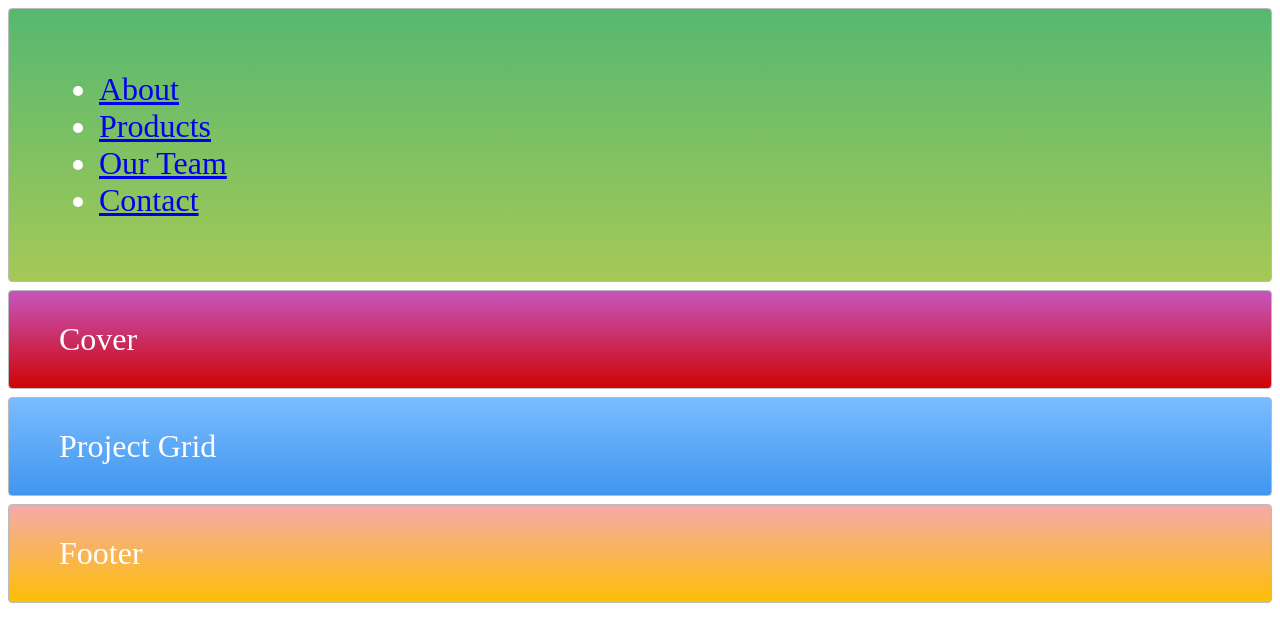
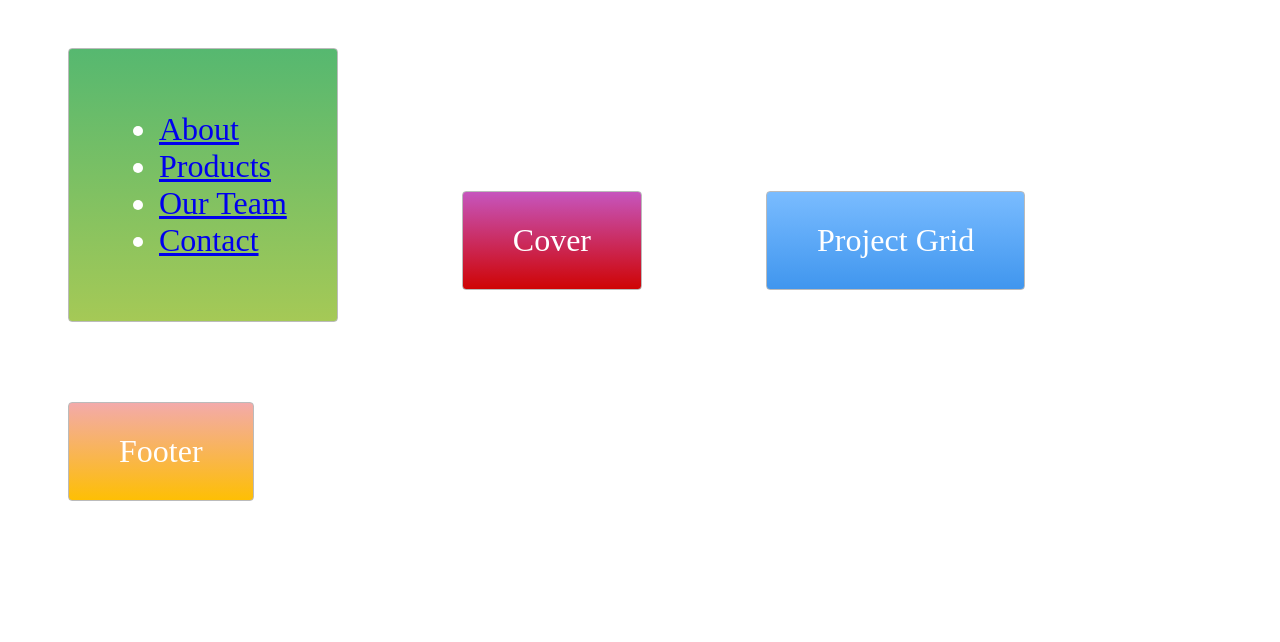
Before and after one commit to tonydc1997/CSS-Layout, a plain HTML site: page index.html in a window 1280 px wide. Drawn offline with Linux system fonts and the light colour scheme.

Commit message:
style: Start implementing styles
- Comment out .grid_container styles.

- Revert margin properties on .zone.

- Begin styling .main-nav class.

```diff
--- a/style.css
+++ b/style.css
@@ -1,13 +1,13 @@
-.grid_container {
+/* .grid_container {
   display: grid;
   grid-gap: .5rem;
   grid-template-rows: repeat(auto-fill, minmax(1fr, 1fr));
 
-}
+} */
 
 .zone {
     padding:30px 50px;
-    margin: 0px;
+    margin: 40px 60px;
     cursor:pointer;
     display:inline-block;
     color:#FFF;
@@ -23,6 +23,12 @@
     -o-box-shadow:rgba(0,0,0,0.8) 0px 5px 15px, inset rgba(0,0,0,0.15) 0px -10px 20px;
     box-shadow:rgba(0,0,0,0.8) 0px 5px 15px, inset rgba(0,0,0,0.15) 0px -10px 20px;
 }
+
+/* NAV */
+.main-nav {
+
+}
+
 
 /*https://paulund.co.uk/how-to-create-shiny-css-buttons*/
 /***********************************************************************
```
